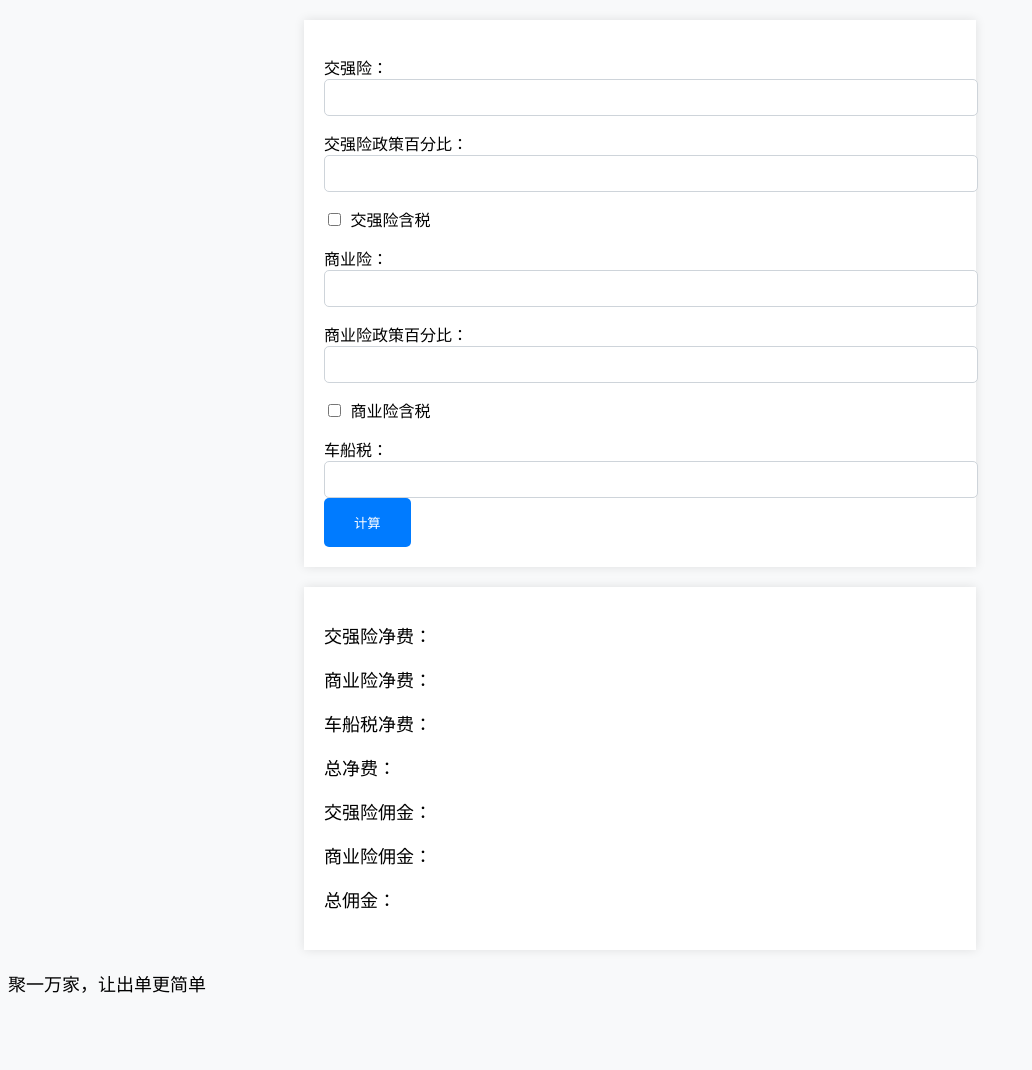
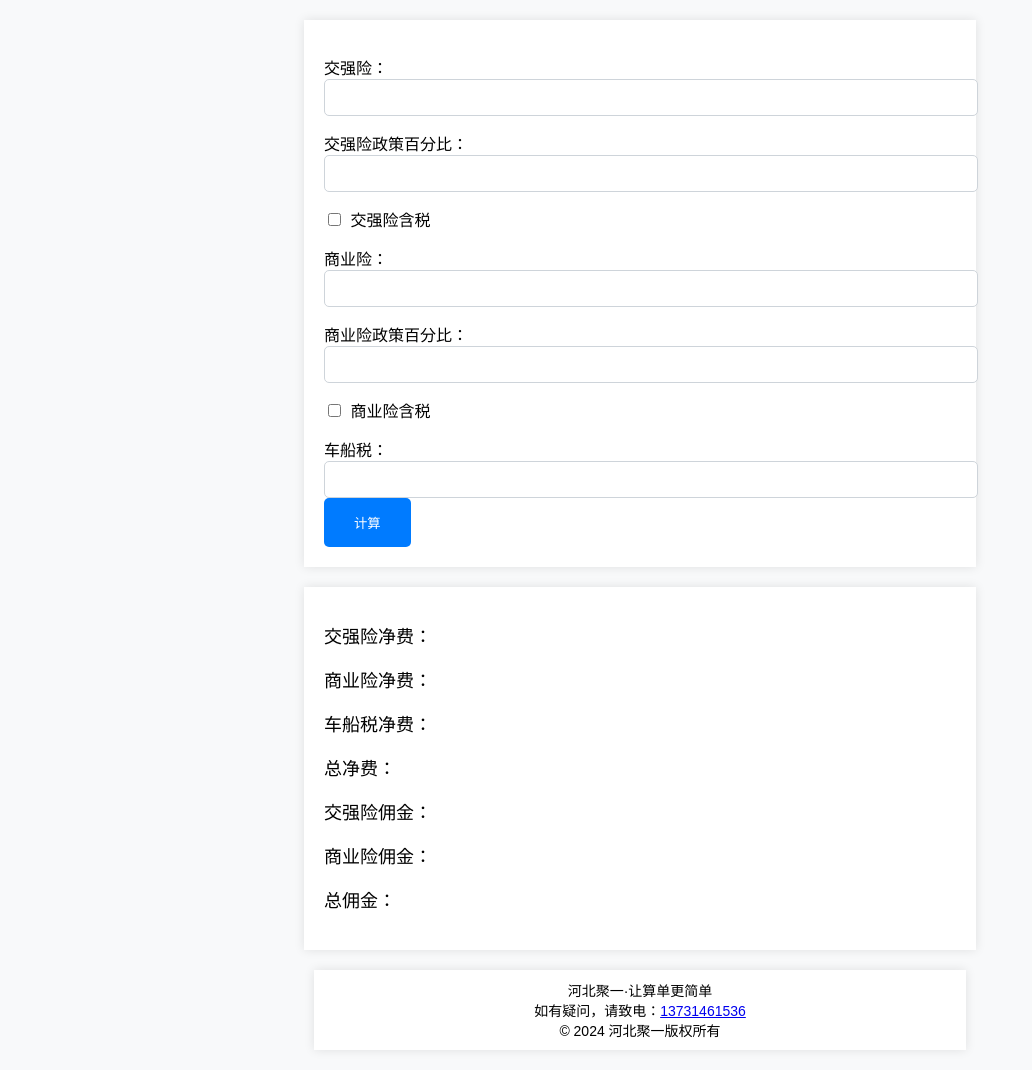
Before and after one commit to zalehub/Net_Fee_Calculator, a plain HTML site: page index.html in a window 1280 px wide. Shown: the whole page, without its empty margins (0-1032 px from the left). Before the commit the page ends 1014 px from the top, so only its background shows below. Drawn offline with Linux system fonts and the light colour scheme.

Commit message:
Update index.html

```diff
--- a/index.html
+++ b/index.html
@@ -128,8 +128,10 @@
     <p>总佣金：<span id="totalCommission"></span></p>
   </div>
 <footer>
-    <div>
-      <p>聚一万家，让出单更简单</p>
+  <div class="footer">
+    河北聚一·让算单更简单<br>
+        如有疑问，请致电：<a href="tel:13731461536">13731461536</a><br>
+        © 2024 河北聚一版权所有
     </div>
   </footer>
   <script>
```
